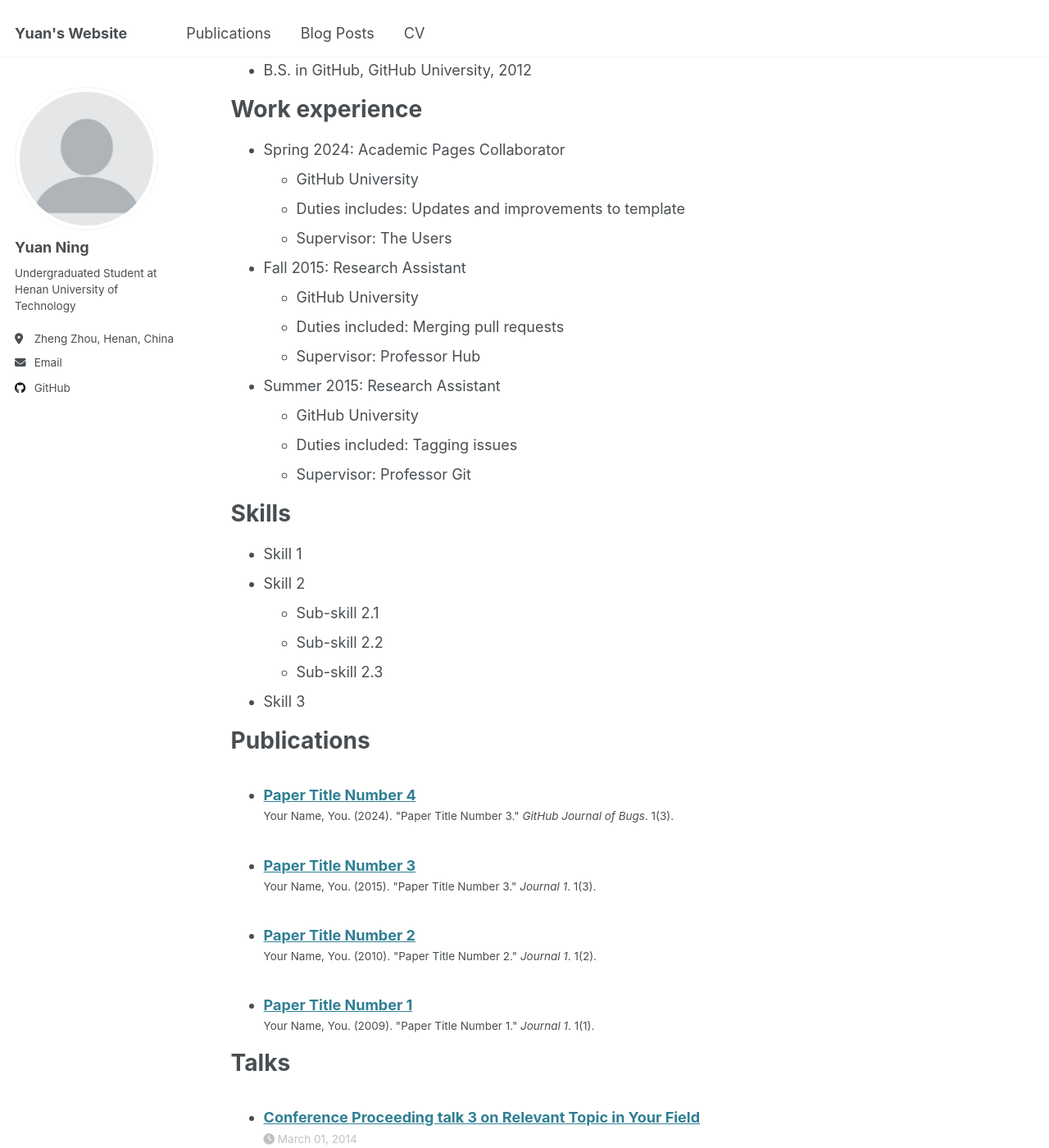
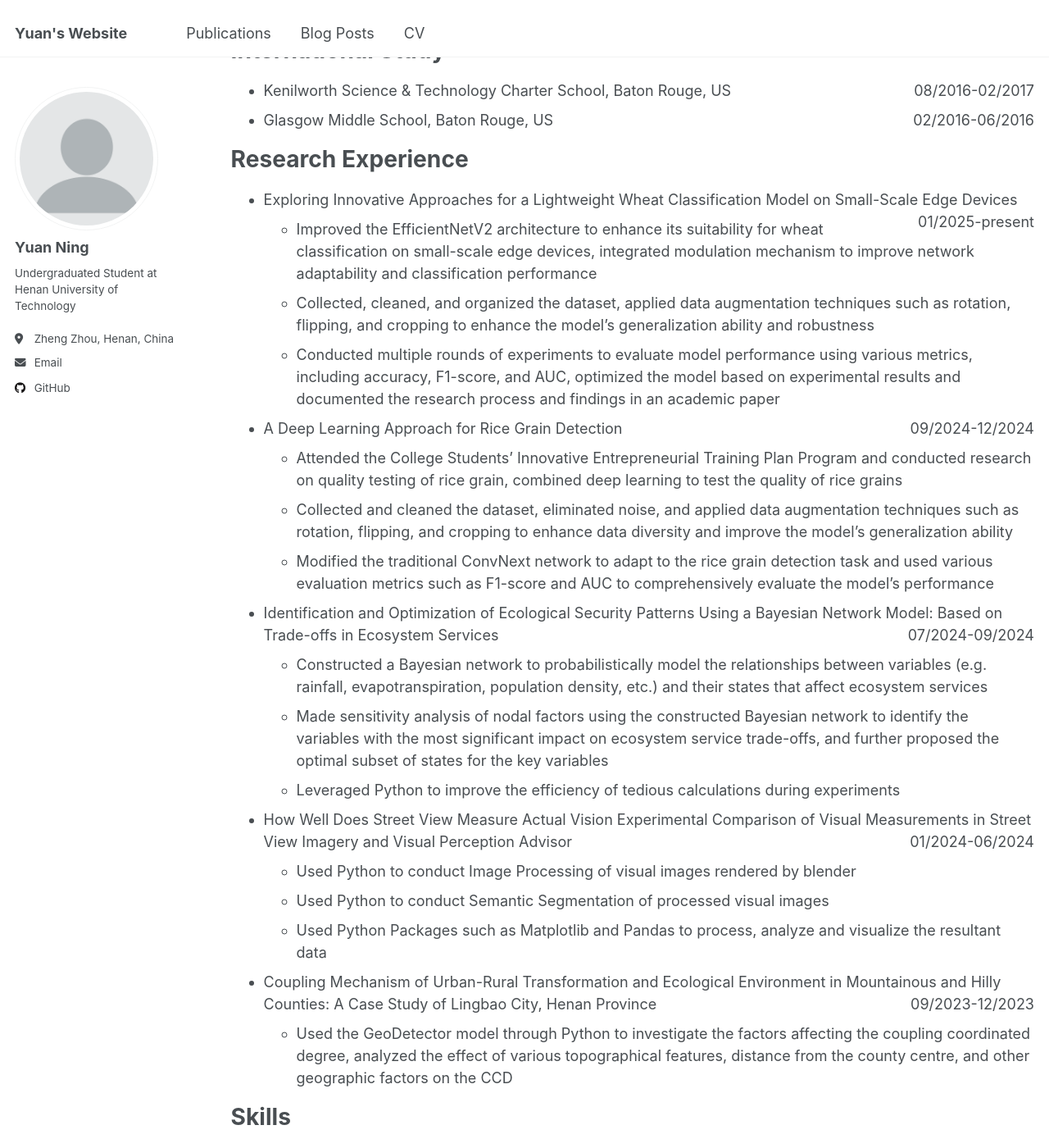
Before and after one commit to YuanN1ng/YuanN1ng.github.io, a Jekyll site: the page built from _pages/cv.md, in a window 1280 px wide and 1400 px high, scrolled down 200 px. Shown: the whole window at 82% size. Built offline with Jekyll 4.4.1, drawn with Linux system fonts in a browser that asks for light colours; some of the changed text lies outside the part shown.

Commit message:
Update cv.md

```diff
--- a/_pages/cv.md
+++ b/_pages/cv.md
@@ -9,56 +9,51 @@
 
 {% include base_path %}
 
-Education
+Education Backgroud
 ======
-* Ph.D in Version Control Theory, GitHub University, 2018 (expected)
-* M.S. in Jekyll, GitHub University, 2014
-* B.S. in GitHub, GitHub University, 2012
+* B.S. in Computer Science, Henan University of Technology, 2026 (expected)
 
-Work experience
+International Study
 ======
-* Spring 2024: Academic Pages Collaborator
-  * GitHub University
-  * Duties includes: Updates and improvements to template
-  * Supervisor: The Users
+* Kenilworth Science & Technology Charter School, Baton Rouge, US <span style="float: right;">08/2016-02/2017</span>
+* Glasgow Middle School, Baton Rouge, US <span style="float: right;">02/2016-06/2016</span>
 
-* Fall 2015: Research Assistant
-  * GitHub University
-  * Duties included: Merging pull requests
-  * Supervisor: Professor Hub
+Research Experience
+======
+* Exploring Innovative Approaches for a Lightweight Wheat Classification Model on Small-Scale Edge Devices <span style="float: right;">01/2025-present</span>
+  * Improved the EfficientNetV2 architecture to enhance its suitability for wheat classification on small-scale edge devices, integrated modulation mechanism to improve network adaptability and classification performance
+  * Collected, cleaned, and organized the dataset, applied data augmentation techniques such as rotation, flipping, and cropping to enhance the model’s generalization ability and robustness
+  * Conducted multiple rounds of experiments to evaluate model performance using various metrics, including accuracy, F1-score, and AUC, optimized the model based on experimental results and documented the research process and findings in an academic paper
 
-* Summer 2015: Research Assistant
-  * GitHub University
-  * Duties included: Tagging issues
-  * Supervisor: Professor Git
+* A Deep Learning Approach for Rice Grain Detection <span style="float: right;">09/2024-12/2024</span>
+  * Attended the College Students’ Innovative Entrepreneurial Training Plan Program and conducted research on quality testing of rice grain, combined deep learning to test the quality of rice grains
+  * Collected and cleaned the dataset, eliminated noise, and applied data augmentation techniques such as rotation, flipping, and cropping to enhance data diversity and improve the model’s generalization ability
+  * Modified the traditional ConvNext network to adapt to the rice grain detection task and used various evaluation metrics such as F1-score and AUC to comprehensively evaluate the model’s performance
+
+* Identification and Optimization of Ecological Security Patterns Using a Bayesian Network Model: Based on Trade-offs in Ecosystem Services <span style="float: right;">07/2024-09/2024</span>
+  * Constructed a Bayesian network to probabilistically model the relationships between variables (e.g. rainfall, evapotranspiration, population density, etc.) and their states that affect ecosystem services
+  * Made sensitivity analysis of nodal factors using the constructed Bayesian network to identify the variables with the most significant impact on ecosystem service trade-offs, and further proposed the optimal subset of states for the key variables
+  * Leveraged Python to improve the efficiency of tedious calculations during experiments
+
+* How Well Does Street View Measure Actual Vision Experimental Comparison of Visual Measurements in Street View Imagery and Visual Perception <span style="float: right;">01/2024-06/2024</span>
+Advisor
+  * Used Python to conduct Image Processing of visual images rendered by blender
+  * Used Python to conduct Semantic Segmentation of processed visual images
+  * Used Python Packages such as Matplotlib and Pandas to process, analyze and visualize the resultant data
+
+* Coupling Mechanism of Urban-Rural Transformation and Ecological Environment in Mountainous and Hilly Counties: A Case Study of Lingbao City, Henan Province <span style="float: right;">09/2023-12/2023</span>
+  * Used the GeoDetector model through Python to investigate the factors affecting the coupling coordinated degree, analyzed the effect of various topographical features, distance from the county centre, and other geographic factors on the CCD
 
 Skills
 ======
-* Skill 1
-* Skill 2
-  * Sub-skill 2.1
-  * Sub-skill 2.2
-  * Sub-skill 2.3
-* Skill 3
+* Python
+* Pytorch
+* Java
+* C
+* C++
 
-Publications
+Interests
 ======
-  <ul>{% for post in site.publications reversed %}
-    {% include archive-single-cv.html %}
-  {% endfor %}</ul>
-
-Talks
-======
-  <ul>{% for post in site.talks reversed %}
-    {% include archive-single-talk-cv.html  %}
-  {% endfor %}</ul>
-
-Teaching
-======
-  <ul>{% for post in site.teaching reversed %}
-    {% include archive-single-cv.html %}
-  {% endfor %}</ul>
-
-Service and leadership
-======
-* Currently signed in to 43 different slack teams
+* Basketball
+* Swimming
+* Tennis
```
